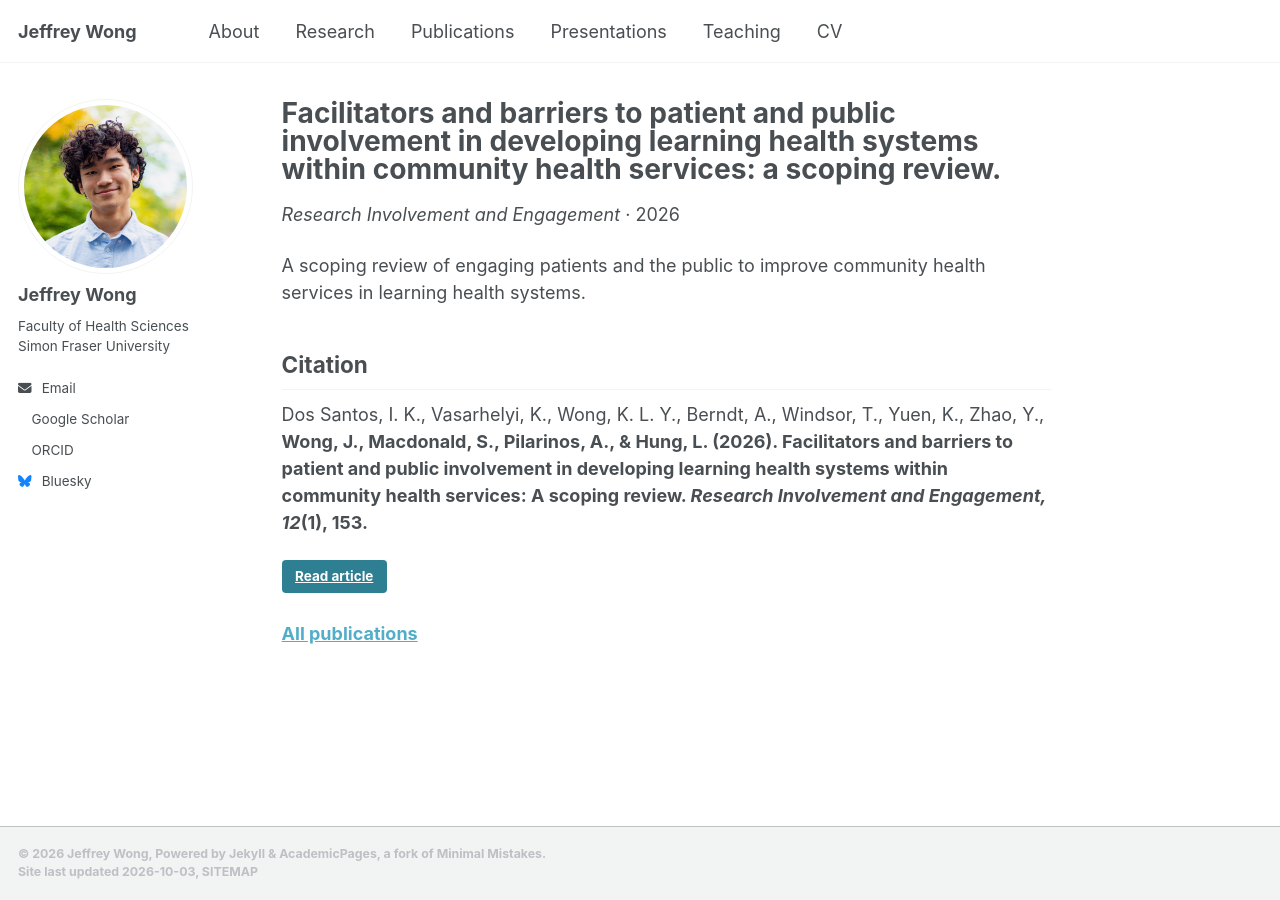
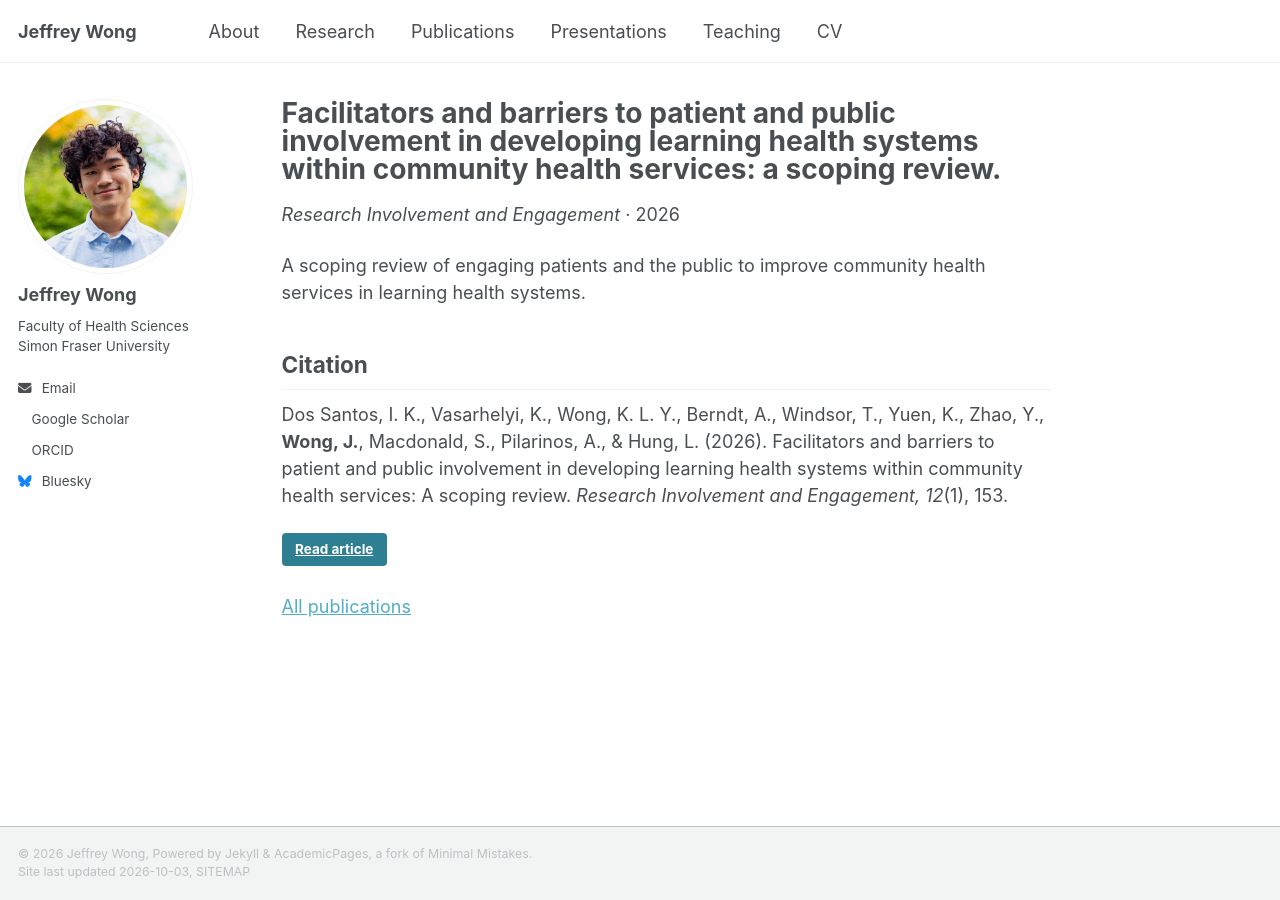
Before and after one commit to itsjeffreywong/itsjeffreywong.github.io, a Jekyll site: the page built from _publications/2026-patient-public-involvement-lhs.md, in a window 1280 px wide. Built offline with Jekyll 4.4.1, drawn with Linux system fonts in a browser that asks for light colours; a style sheet for code colours, icons or effects is not loaded.

```diff
--- a/_publications/2026-patient-public-involvement-lhs.md
+++ b/_publications/2026-patient-public-involvement-lhs.md
@@ -6,7 +6,7 @@ publication_year: 2026
 venue: Research Involvement and Engagement
 paperurl: https://doi.org/10.1186/s40900-026-00978-2
 paper_label: Read article
-citation: 'Dos Santos, I. K., Vasarhelyi, K., Wong, K. L. Y., Berndt, A., Windsor, T., Yuen, K., Zhao, Y., <strong>Wong, J.<strong>, Macdonald, S., Pilarinos, A., & Hung, L. (2026). Facilitators and barriers to patient and public involvement in developing learning health systems within community health services: A scoping review. <em>Research Involvement and Engagement, 12</em>(1), 153.'
+citation: 'Dos Santos, I. K., Vasarhelyi, K., Wong, K. L. Y., Berndt, A., Windsor, T., Yuen, K., Zhao, Y., <strong>Wong, J.</strong>, Macdonald, S., Pilarinos, A., & Hung, L. (2026). Facilitators and barriers to patient and public involvement in developing learning health systems within community health services: A scoping review. <em>Research Involvement and Engagement, 12</em>(1), 153.'
 collection: publications
 layout: publication
 permalink: /publication/2026-patient-public-involvement-lhs/
```
